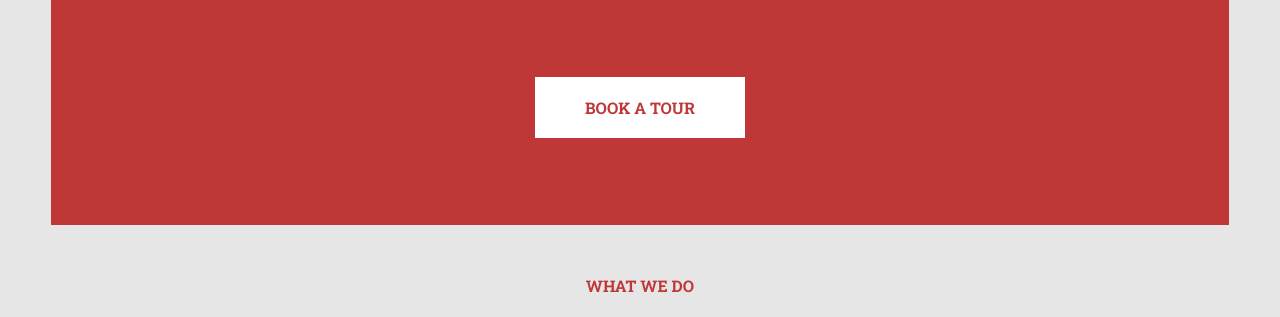
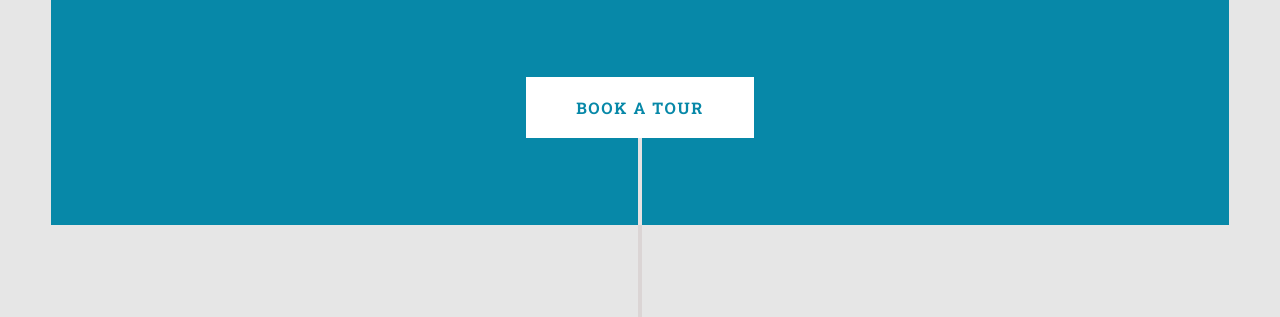
Before and after one commit to nileshhazra/the-present, a plain HTML site: page index.html in a window 1280 px wide. Shown: the part 375-692 px from the top of the page. Drawn offline with Linux system fonts and the light colour scheme.

Commit message:
add css variables for primary-seconday colors and add micro-elements #2

```diff
--- a/index.html
+++ b/index.html
@@ -19,7 +19,9 @@
         </div>
         <h1 class="main-heading">A Brand and identity building agency for small businesses.</h1>
         <a class="cta" href="#">BOOK A TOUR</a>
+        <div class="hr-top"></div>
     </div>
+    <div class="hr"></div>
     <div class="intro">
         <p class="sub-heading">WHAT WE DO</p>
         <h1 class="heading">Professional Websites for small Businesses.</h1>
--- a/style.css
+++ b/style.css
@@ -1,5 +1,10 @@
 
 @import url('https://fonts.googleapis.com/css2?family=Roboto+Slab:wght@100;200;300;400;500;600;700;800;900&display=swap');
+
+:root {
+    --main-color: rgb(7, 136, 168);
+    --main-secondary-color :rgb(152, 209, 204);
+}
 
 body {
     background-color:rgb(230, 230, 230);
@@ -19,7 +24,7 @@ ul {
     height: 75vh;
     margin-left: 4%;
     margin-right: 4%;
-    background-color: rgb(192, 55, 55);
+    background-color: var(--main-color);
     text-align: center;
 }
 .nav {
@@ -59,7 +64,7 @@ ul {
     font-weight: bolder;
 }
 .nav a:hover {
-    color: rgb(245, 167, 167);
+    color: var(--main-secondary-color);
 }
 .main-heading {
     max-width: 800px;
@@ -88,10 +93,11 @@ ul {
 
 
 .cta {
+    letter-spacing: 0.1em;
     text-decoration: none;
     background-color: white;
     padding: 20px 50px;
-    color: rgb(192, 55, 55);
+    color: var(--main-color);
     font-weight: bolder;
 }
 .cta:hover {
@@ -112,7 +118,7 @@ ul {
 
 .sub-heading {
     font-weight: bolder;
-    color: rgb(192, 55, 55);
+    color:var(--main-color);
 }
 
 .works1 {
@@ -133,3 +139,19 @@ ul {
     height: 400px;
     margin: 65px auto;
 }
+
+.hr{
+    margin: 0px auto;
+    background-color: rgb(219, 213, 213);
+    height: 140px;
+    width: 4px;
+    z-index: 1;
+}
+
+.hr-top{
+    margin: 0px auto;
+    background-color: rgb(231, 226, 226);
+    height: 140px;
+    width: 4px;
+    z-index: 1;
+}
```
